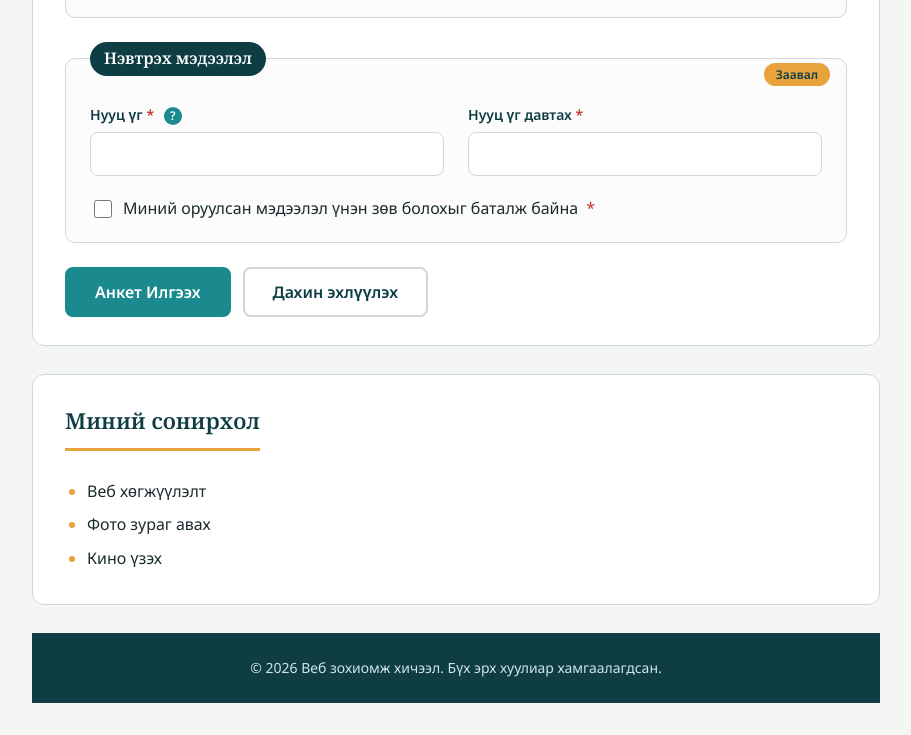
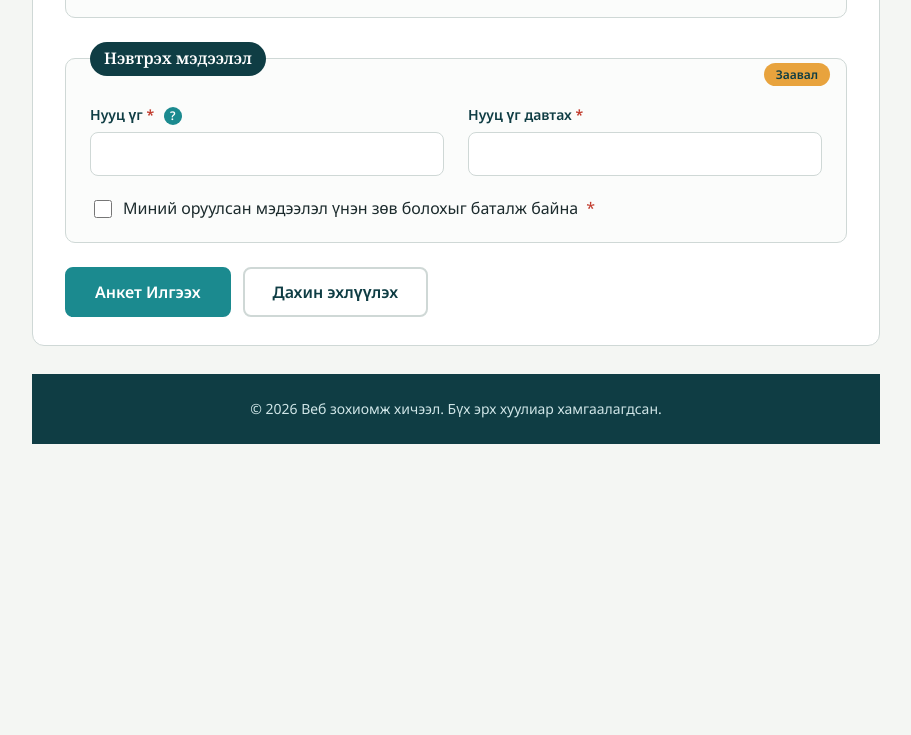
Before and after one commit to Amka2006/web-development-lab3, a plain HTML site: page index.html in a window 1280 px wide. Shown: the part 1661-2396 px from the top of the page, without its empty margins (184-1095 px from the left). After the commit the page ends 2137 px from the top, so only its background shows below. Drawn offline with Linux system fonts and the light colour scheme.

```diff
--- a/index.html
+++ b/index.html
@@ -122,7 +122,7 @@
         <input class="form-input" type="text" id="emName" name="emName" required minlength="2">
        </div>
        <div class="form-group">
-        <label class="form-label" for="emPhone">Түүний утас <span class="req">*</span></label>
+        <label class="form-label" for="emPhone"> утас <span class="req">*</span></label>
         <input class="form-input" type="tel" id="emPhone" name="emPhone" pattern="[0-9]{8}" title="8 оронтой тоо" required>
        </div>
       </div>
@@ -219,14 +219,7 @@
    </section>
   </article>
 
-  <section class="card">
-   <h2 class="section-title">Миний сонирхол</h2>
-   <ul class="interest-list">
-    <li>Веб хөгжүүлэлт</li>
-    <li>Фото зураг авах</li>
-    <li>Кино үзэх</li>
-   </ul>
-  </section>
+
 
 
 
```
